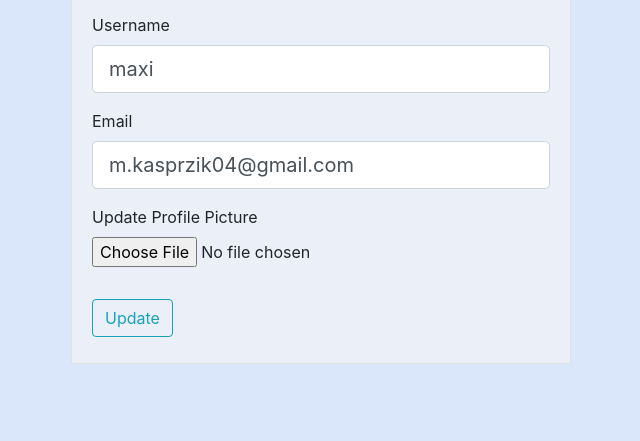
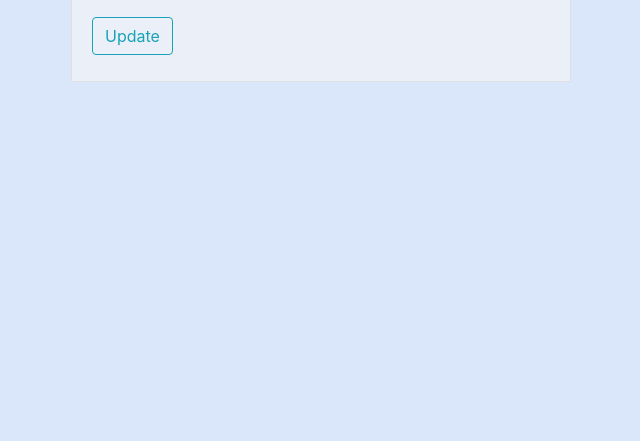
Before and after one commit to maxUser/dndapp, a Flask app: page /account in a window 1280 px wide. Shown: the part 415-856 px from the top of the page, without its empty margins (319-959 px from the left). Run offline with Flask 2, Linux system fonts and the light colour scheme; a user stored in the database is signed in; data comes from the database, SQL or seed files in the repository; both versions use the stored data as it was after the commit; some libraries are stand-ins or nearby versions.

Commit message:
removed account picture | added py_scripts

```diff
--- a/dndapp/models.py
+++ b/dndapp/models.py
@@ -16,7 +16,7 @@ class User(db.Model, UserMixin):
     characters = db.relationship('Character', backref='creator', lazy=True)
 
     def __repr__(self):
-        return f"User('{self.username}', '{self.email}', '{self.image_file}')"
+        return f"User('{self.username}', '{self.email}')"
 
 class Character(db.Model):
     id = db.Column(db.Integer, primary_key=True)
@@ -36,7 +36,7 @@ class Character(db.Model):
     charisma = db.Column(db.Integer, nullable=False)
     # ####
     # SHORT BIO
-    # height, weight, alignment, bonds, flaws, languages
+    # i.e. height, weight, alignment, bonds, flaws, languages
     # ####
     short_bio = db.Column(db.Text, nullable=True)
     long_bio = db.Column(db.Text, nullable=False)
--- a/dndapp/routes.py
+++ b/dndapp/routes.py
@@ -2,6 +2,7 @@ import os
 import secrets
 from PIL import Image # for resizing images
 from flask import render_template, url_for, flash, redirect, request, abort
+from dndapp.static.py_scripts import score_modifier, save_character_picture, save_profile_picture
 from dndapp import app, db, bcrypt
 from dndapp.forms import RegistrationForm, LoginForm, UpdateAccountForm, CreateForm, UpdateCharacterForm
 from dndapp.models import User, Character
@@ -13,7 +14,7 @@ from sqlalchemy import update
 def favicon():
     # deals with "GET /favicon.ico HTTP/1.1" 404
     # source: https://stackoverflow.com/questions/30957203/trying-to-locate-404-error-running-python-flask-with-bootstrap
-    #NOT WORKING
+    # NOT WORKING
     return send_from_directory(os.path.join(app.root_path, 'static'), 'favicon.ico', mimetype='image/vnd.microsoft.icon')
 
 @app.context_processor
@@ -147,47 +148,6 @@ def character(character_id):
     						character=character, image_file=image_file,
     						form=form, modifiers=modifiers)
 
-# save the user's uploaded image to the file system (in profile_pics)
-def save_profile_picture(form_picture):
-    # pictures will be named a random hex
-    random_hex = secrets.token_hex(8)
-    # form_picture is the data from the field the user submits
-    _, f_ext = os.path.splitext(form_picture.filename) # the lone underscore represents an unused variable
-    picture_fn = random_hex + f_ext
-    picture_path = os.path.join(app.root_path, 'static/profile_pics', picture_fn)
-    # resize image
-    output_size = (150, 150)
-    i = Image.open(form_picture)
-    i.thumbnail(output_size)
-
-    # ########
-    # TO DO
-    # Delete old profile pics when user changes to a new one
-    # ########
-
-    i.save(picture_path)
-
-    return picture_fn
-
-def save_character_picture(form_picture):
-    # pictures will be named a random hex
-    random_hex = secrets.token_hex(8)
-    # form_picture is the data from the field the user submits
-    _, f_ext = os.path.splitext(form_picture.filename) # the lone underscore represents an unused variable
-    picture_fn = random_hex + f_ext
-    picture_path = os.path.join(app.root_path, 'static/character_pics', picture_fn)
-    # resize image
-    output_size = (220, 220)
-    i = Image.open(form_picture)
-    i.thumbnail(output_size)
-
-    # ########
-    # TO DO
-    # Delete old profile pics when user changes to a new one
-    # ########
-
-    i.save(picture_path)
-    return picture_fn
 
 @app.route("/account", methods=['GET', 'POST'])
 @login_required
@@ -215,50 +175,7 @@ def example():
 	image_file = url_for('static', filename='profile_pics/muradin.jpg')
 	return render_template('example.html', title='Example Character', image_file=image_file)
 
-def calculate_modifier(score):
-	if score == 1:
-		return -5
-	elif score == 2 or score == 3:
-		return -4
-	elif score == 4 or score == 5:
-		return -3
-	elif score == 6 or score == 7:
-		return -2
-	elif score == 8 or score == 9:
-		return -1
-	elif score == 10 or score == 11:
-		return 0
-	elif score == 12 or score == 13:
-		return 1
-	elif score == 14 or score == 15:
-		return 2
-	elif score == 16 or score == 17:
-		return 3
-	elif score == 18 or score == 19:
-		return 4
-	elif score == 20 or score == 21:
-		return 5
-	elif score == 22 or score == 23:
-		return 6
-	elif score == 24 or score == 25:
-		return 7
-	elif score == 26 or score == 27:
-		return 8
-	elif score == 28 or score == 29:
-		return 9
-	elif score == 30:
-		return 10
 
-def score_modifier(character):
-	str_mod = calculate_modifier(character.strength)
-	con_mod = calculate_modifier(character.constitution)
-	dex_mod = calculate_modifier(character.dexterity)
-	wis_mod = calculate_modifier(character.wisdom)
-	int_mod = calculate_modifier(character.intelligence)
-	cha_mod = calculate_modifier(character.charisma)
-	mod_dict = {"strength":str_mod, "constitution":con_mod, "dexterity": dex_mod,
-				"wisdom": wis_mod, "intelligence": int_mod, "charisma": cha_mod}
-	return mod_dict
 
 
 @app.route("/user/<string:username>")
--- a/dndapp/templates/account.html
+++ b/dndapp/templates/account.html
@@ -2,7 +2,7 @@
 {% block content %}
     <div class="content-section" id="account">
         <div class="media">
-            <img class="rounded-circle account-img" src="{{ image_file }}">
+            <!-- <img class="rounded-circle account-img" src="{{ image_file }}"> -->
             <div class="media-body">
                 <h2 class="account-heading">{{ current_user.username }}</h2>
                 <p class="text-secondary">{{ current_user.email }}</p>
@@ -42,7 +42,7 @@
                         {{ form.email(class="form-control form-control-lg") }}
                     {% endif %}
                 </div>
-                <div class="form-group">
+                <!-- <div class="form-group">
                     {{ form.picture.label() }}
                     {{ form.picture(class="form-control-file") }}
                     {% if form.picture.errors %}
@@ -50,7 +50,7 @@
                             <span class="text-danger">{{ error }}</span>
                         {% endfor %}
                     {% endif %}
-                </div>
+                </div> -->
             </fieldset>
             <div class="form-group">
                 {{ form.submit(class="btn btn-outline-info") }}
```
Also changed, not shown: dndapp/static/script.js (deleted, +0 -15 lines), dndapp/site.db.
